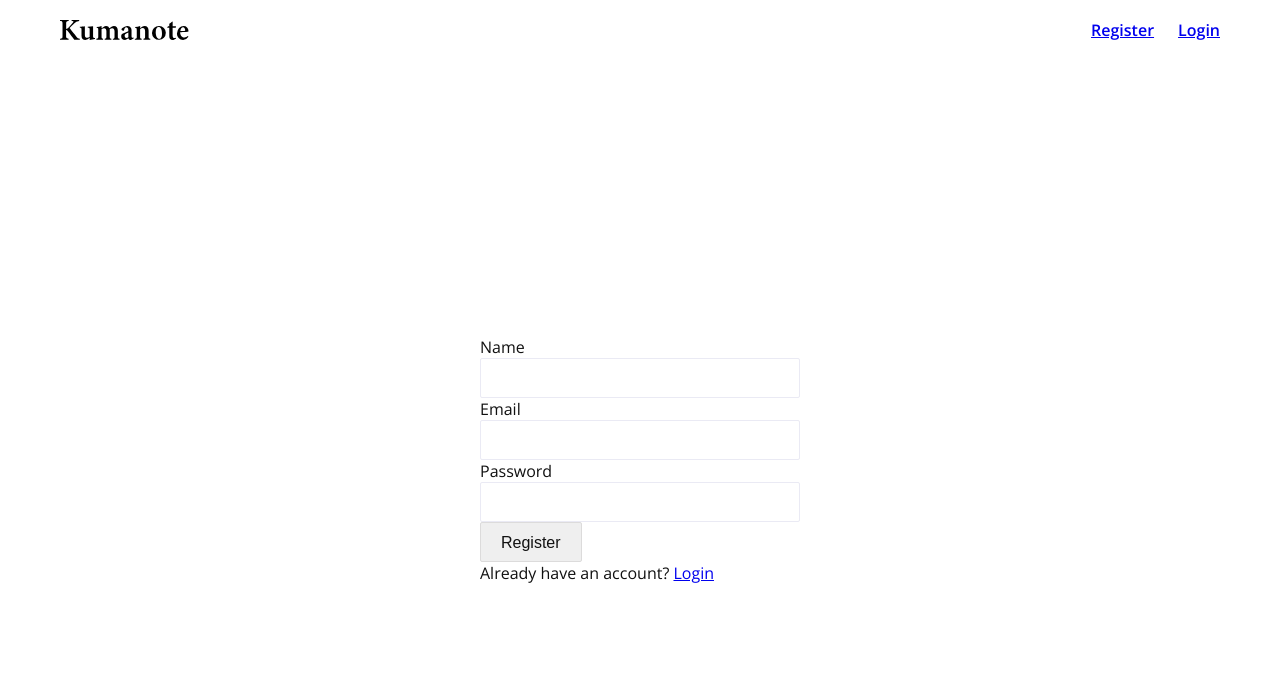
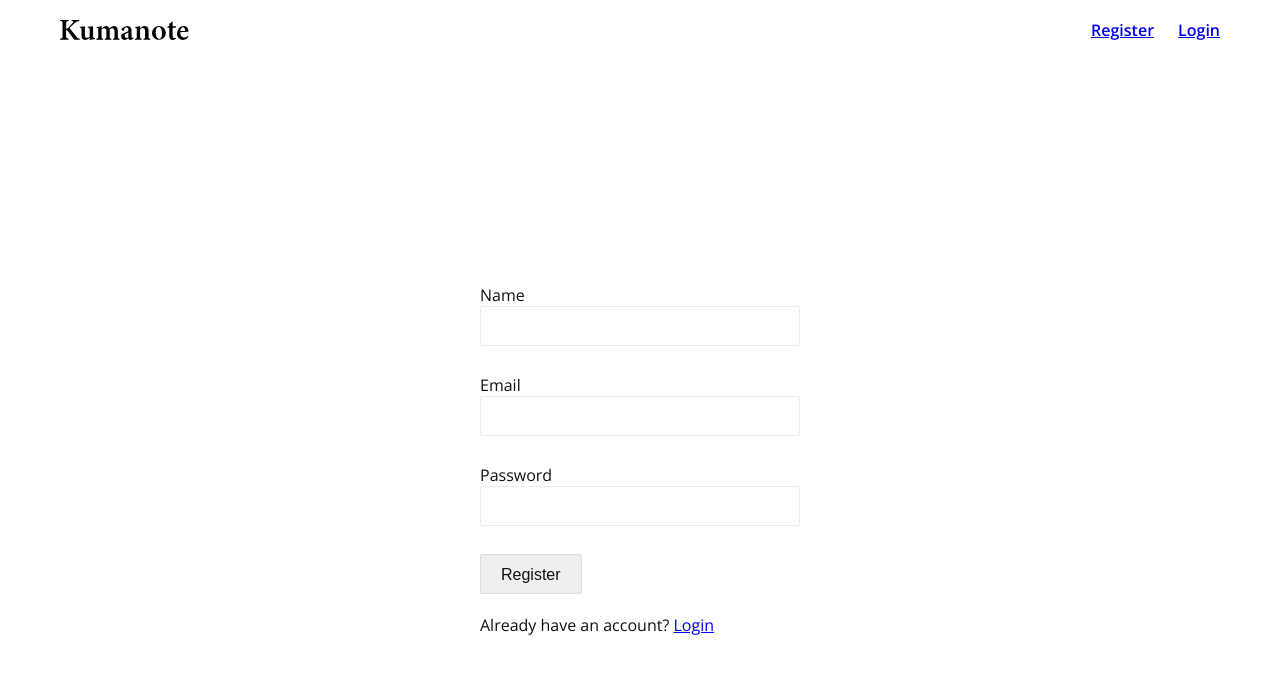
Before and after one commit to ythjkt/kumanote, a React (Create React App) app in the folder client/: page /register in a window 1280 px wide. Shown: the top 674 px of the page. Built offline with nearby package versions, Linux system fonts and the light colour scheme; a web font is replaced by a local one.

Commit message:
Adds style

```diff
--- a/client/src/components/App.js
+++ b/client/src/components/App.js
@@ -6,7 +6,7 @@ import { BrowserRouter as Router, Route } from 'react-router-dom'
 import { createGlobalStyle } from 'styled-components'
 
 // Import Componenets
-import PrivateRoute from '../components/common/PrivateRoute'
+import PrivateRoute from '../containers/auth/PrivateRoute'
 import Landing from './Landing'
 import Dashboard from '../components/Dashboard'
 import Register from '../containers/auth/Register'
--- a/client/src/components/common/TextFieldGroupInput.js
+++ b/client/src/components/common/TextFieldGroupInput.js
@@ -31,6 +31,10 @@ const Input = styled.input`
   }
 `
 
+const StyledTextFieldGroup = styled.div`
+  height: 90px;
+`
+
 const TextFieldGroup = ({
   name,
   placeholder,
@@ -42,7 +46,7 @@ const TextFieldGroup = ({
   disabled
 }) => {
   return (
-    <div>
+    <StyledTextFieldGroup>
       <Label>{placeholder}</Label>
       <Input
         full
@@ -55,7 +59,7 @@ const TextFieldGroup = ({
       />
       {info && <small>{info}</small>}
       {error && <ErroMessage className="invalid-feedback">{error}</ErroMessage>}
-    </div>
+    </StyledTextFieldGroup>
   )
 }
 
--- a/client/src/containers/auth/Login.js
+++ b/client/src/containers/auth/Login.js
@@ -20,6 +20,10 @@ const CenterBlock = styled.div`
 
 const CenterBox = styled.div`
   width: 320px;
+`
+
+const StyledForm = styled.form`
+  margin-bottom: 20px;
 `
 
 class Login extends Component {
@@ -76,7 +80,7 @@ class Login extends Component {
     return (
       <CenterBlock>
         <CenterBox>
-          <form onSubmit={this.onSubmit}>
+          <StyledForm onSubmit={this.onSubmit}>
             <TextFieldGroup
               type="text"
               name="email"
@@ -94,7 +98,7 @@ class Login extends Component {
               error={errors.password}
             />
             <Button type="submit">Login</Button>
-          </form>
+          </StyledForm>
           <p>
             Don't have an account? <Link to="/register">Register</Link>
           </p>
--- a/client/src/containers/auth/Register.js
+++ b/client/src/containers/auth/Register.js
@@ -20,6 +20,10 @@ const CenterBlock = styled.div`
 
 const CenterBox = styled.div`
   width: 320px;
+`
+
+const StyledForm = styled.form`
+  margin-bottom: 20px;
 `
 
 class Register extends Component {
@@ -70,7 +74,7 @@ class Register extends Component {
     return (
       <CenterBlock>
         <CenterBox>
-          <form onSubmit={this.onSubmit}>
+          <StyledForm onSubmit={this.onSubmit}>
             <TextFieldGroup
               name="name"
               placeholder="Name"
@@ -94,7 +98,7 @@ class Register extends Component {
               error={errors.password}
             />
             <Button type="submit">Register</Button>
-          </form>
+          </StyledForm>
           <p>
             Already have an account? <Link to="/login">Login</Link>
           </p>
```
Also changed, not shown: client/src/containers/auth/PrivateRoute.js (renamed from client/src/components/common/PrivateRoute.js).
